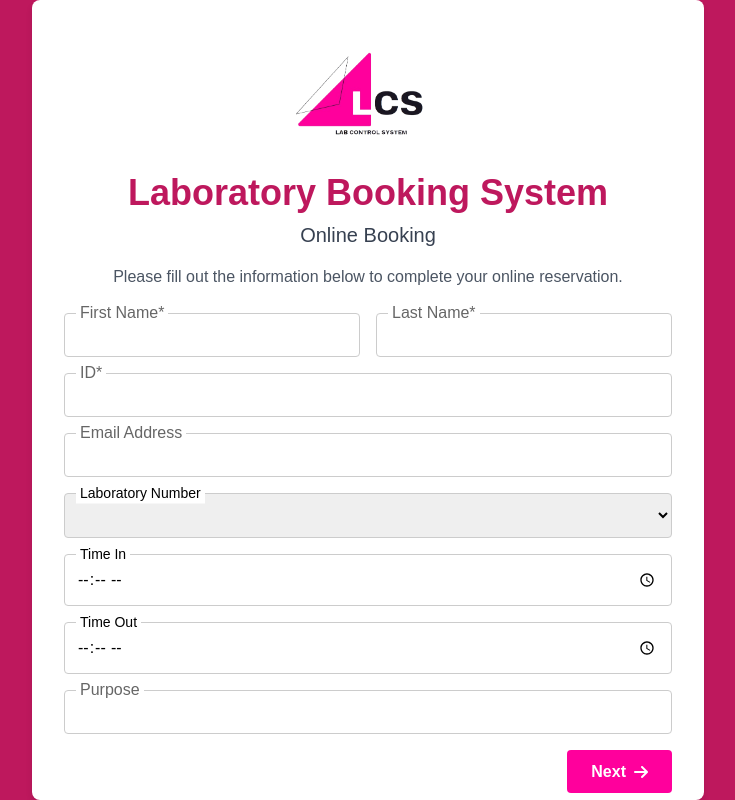
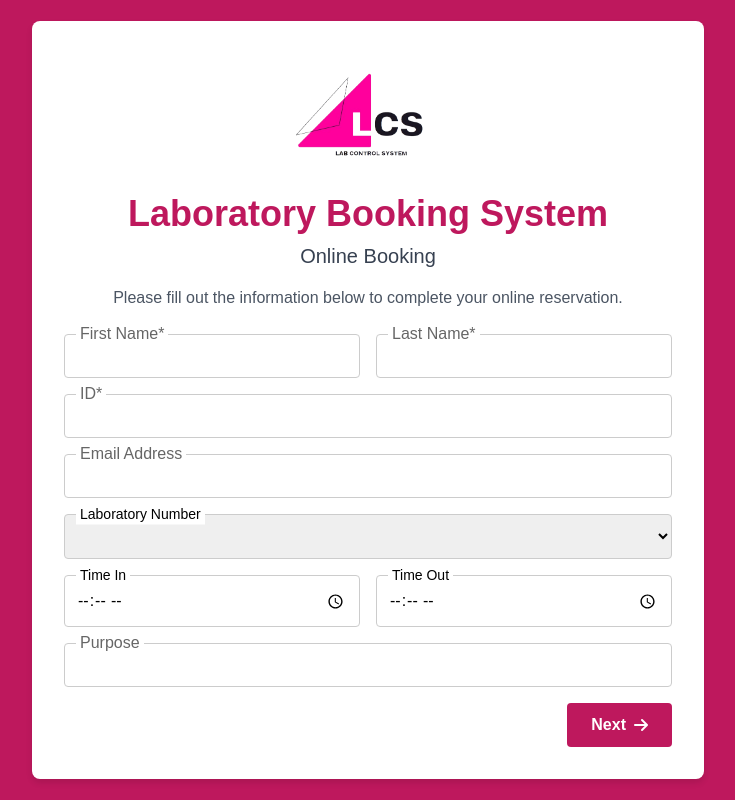
Before and after one commit to markyyyuic/labcontrolsystem, a Vue app: page / in a window 1280 px wide. Shown: the whole page, without its empty margins (272-1007 px from the left). Built offline with nearby package versions, Linux system fonts and the light colour scheme; a web font is replaced by a local one.

Commit message:
Update Bookingpage.vue

```diff
--- a/src/components/Bookingpage.vue
+++ b/src/components/Bookingpage.vue
@@ -1,6 +1,6 @@
 <template>
   <div class="bg-pink-700 flex items-center justify-center min-h-screen">
-    <div class="max-w-2xl mx-auto bg-white p-8 rounded-lg shadow-form" style="height: 800px;">
+    <div class="max-w-2xl mx-auto bg-white p-8 rounded-lg shadow-form" style="height: auto;">
       <div class="text-center mb-6">
         <img src="../assets/logo.png" alt="Company Logo" class="mx-auto mb-4">
         <h1 class="text-4xl font-cursive text-pink-700 font-bold mb-2">Laboratory Booking System</h1>
@@ -40,14 +40,20 @@
           </select>
           <label for="lab-number" class="form-label">Laboratory Number</label>
         </div>
-        <div class="relative mb-4">
-          <input type="time" class="form-input peer" id="time-in" placeholder=" " required>
-          <label for="time-in" class="form-label">Time In</label>
+        <div class="flex flex-wrap -mx-2 mb-4">
+        <div class="w-full md:w-1/2 px-2 mb-4 md:mb-0">
+          <div class="relative">
+            <input type="time" class="form-input peer" id="time-in" placeholder=" " required>
+            <label for="time-in" class="form-label">Time In</label>
+          </div>
         </div>
-        <div class="relative mb-4">
-          <input type="time" class="form-input peer" id="time-out" placeholder=" " required>
-          <label for="time-out" class="form-label">Time Out</label>
+        <div class="w-full md:w-1/2 px-2">
+          <div class="relative">
+            <input type="time" class="form-input peer" id="time-out" placeholder=" " required>
+            <label for="time-out" class="form-label">Time Out</label>
+          </div>
         </div>
+</div>
         <div class="relative mb-4">
           <input type="text" class="form-input peer" id="purpose" placeholder=" " required>
           <label for="purpose" class="form-label">Purpose</label>
@@ -129,7 +135,7 @@ img {
   font-size: 1rem;
   font-weight: 600;
   color: #fff;
-  background-color: #FF009C;
+  background-color: rgb(190 24 93 );
   border: none;
   border-radius: 0.25rem;
   cursor: pointer;
```
